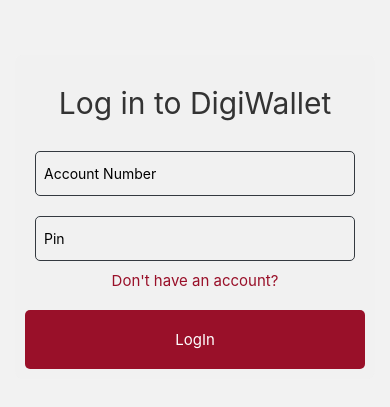
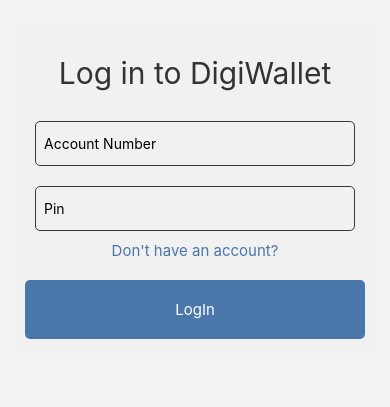
Before and after one commit to ernestnash/DigiWalletApp, a React Native app: screen /Login in a window 390 px wide. Shown: the part 235-642 px from the top of the page. Built offline with nearby package versions, Linux system fonts and the light colour scheme.

Commit message:
Added: API endpoints

```diff
--- a/App.js
+++ b/App.js
@@ -34,7 +34,7 @@
         <Stack.Screen
           name="Dashboard"
           component={Dashboard}
-          options={{ headerShown: false }} // Hide the header for the Register screen
+          options={{ headerShown: true }} // Hide the header for the Dashboard screen
         />
       </Stack.Navigator>
     </NavigationContainer>
--- a/app/components/DisplayImage.js
+++ b/app/components/DisplayImage.js
@@ -2,12 +2,14 @@
 import React from 'react';
 import { View, Image, StyleSheet} from 'react-native';
 
+import ExternalStyles from './ExternalStyles';
+
 const DisplayImage = () => {
   return (
-    <View style={styles.DisplayImage}>
+    <View style={ExternalStyles.DisplayImage}>
 
         <Image
-            style={styles.logo}
+            style={ExternalStyles.logo}
             source={{ uri: 'https://digisoftsolutions.co.ke/wp-content/uploads/2022/05/Logo-300x284-1.png'}}
         />
 
@@ -15,20 +17,5 @@
   );
 };
 
-const styles = StyleSheet.create({
-  DisplayImage: {
-    backgroundColor: '#991029',
-    padding: 10,
-    borderRadius: 50,
-  },
-  logo: {
-    width: 200,
-    height: 190,
-    padding: 40,
-    marginBottom: 40,
-    marginTop: 1,
-  }
-
-});
 
 export default DisplayImage;
--- /dev/null
+++ b/app/components/ExternalStyles.js
@@ -0,0 +1,89 @@
+import { StyleSheet, Dimensions } from "react-native";
+
+const {height} = Dimensions.get("window");
+
+const ExternalStyles = StyleSheet.create({
+    DisplayImage: {
+      backgroundColor: '#4a77aa',
+      padding: 10,
+      borderRadius: 50,
+    },
+    logo: {
+      width: height/2.4,
+      height: height/2.5,
+      marginBottom: 40,
+    },
+    container: {
+      flex: 1,
+      alignItems: 'center',
+      justifyContent: 'center',
+    },
+    welcomeText: {
+      color: '#4a77aa',
+      margin: 50,
+      fontSize: 30,
+      fontWeight: 'bold',
+    },
+    text: {
+      color: '#fff',
+      fontSize: 20,
+    },
+    Register: {
+      backgroundColor: '#f1f1f1',
+      padding: 10,
+      borderRadius: 8,
+    },
+    heading: {
+      fontSize: 30,
+      color: '#333',
+      justifyContent: 'center',
+      alignSelf: 'center',
+      padding: 20,
+    },
+    link: {
+      color: '#4a77aa',
+      justifyContent: 'center',
+      alignSelf: 'center',
+      fontSize: 15,
+    },
+    text: {
+      color: '#fff',
+      justifyContent: 'center',
+      alignSelf: 'center',
+      fontSize: 15,
+    },
+    textInput: {
+      height: 45,
+      width: 320,
+      padding: 8,
+      margin: 10,
+      borderColor: '#343A40',
+      borderWidth: 1,
+      borderRadius: 5,
+    },
+    button: {
+      alignItems: 'center',
+      padding: 20,
+      marginTop: 20,
+      borderRadius: 5,
+      backgroundColor: '#4a77aa',
+      color: '#fff',
+    },
+    buttonHello: {
+      width: 200,
+      alignItems: 'center',
+      padding: 20,
+      marginTop: 20,
+      borderRadius: 5,
+      backgroundColor: '#4a77aa',
+      color: '#fff',
+    },
+    activity: {
+      marginTop: 10,
+      color: '#4a77aa',
+    },
+
+  })
+
+
+export default ExternalStyles;
--- a/app/components/LoginComponent.js
+++ b/app/components/LoginComponent.js
@@ -1,79 +1,95 @@
 // components/MyComponent.js
+import { useState } from 'react';
 import React from 'react';
-import { View, Text, StyleSheet, TextInput, TouchableOpacity } from 'react-native';
+import { View, Text, ActivityIndicator, TextInput, TouchableOpacity } from 'react-native';
+
+import ExternalStyles from './ExternalStyles';
 
 const Login = ({navigation}) => {
-  const onPressLogin = () => {
-    navigation.navigate('Dashboard');
+
+  const [account_number, setAccountNumber] = useState('');
+  const [pin, setPin] = useState('');
+  const [isLoading, setIsLoading] = useState(false);
+  const urlData = 'http://192.168.0.49:8000';
+
+
+  const onPressLogin = async () => {
+    try {
+
+      setIsLoading(true); // Show loading indicator when the button is pressed
+
+      if (!account_number || !pin) {
+        console.error('All fields are required.');
+        return;
+      }
+      console.log('account_number:', account_number);
+      console.log('pin:', pin);
+
+      const response = await fetch(`${urlData}/api/users/login`, {
+        method: 'POST',
+        headers: {
+          Accept: 'application/json',
+          'Content-Type': 'application/json',
+        },
+        body: JSON.stringify({
+          account_number: account_number,
+          pin: pin,
+        }),
+      });
+
+      if (!response.ok) {
+        const errorData = await response.json();
+        console.error('Error data:', errorData);
+        throw new Error(`Logging in failed with status code ${response.status}`);
+      }
+
+      // Handle Navigation to the dashboard
+      navigation.navigate('Dashboard');
+    } catch (error) {
+      console.error('Error Logging in user:', error);
+
+      if (error instanceof Error) {
+        // This is a standard JavaScript Error object
+        console.error('Standard JavaScript Error:', error.message);
+      } else {
+        // Handle other types of errors
+        console.error('Unknown error type:', typeof error, error);
+      }
+
+    } finally {
+      setIsLoading(false); // Hide loading indicator regardless of success or failure
+    }
   };
   const onPressText = () => {
     navigation.navigate('Register');
   };
   return (
-    <View style={styles.Register}>
-      <Text style={styles.heading}>Log in to DigiWallet</Text>
+    <View style={ExternalStyles.Register}>
+      <Text style={ExternalStyles.heading}>Log in to DigiWallet</Text>
       <TextInput
-              style={styles.textInput}
+              style={ExternalStyles.textInput}
               placeholder='Account Number'
+              onChangeText={(text) => setAccountNumber(text)}
+              value={account_number}
               underlineColorAndroid={'transparent'}
             />
       <TextInput
-              style={styles.textInput}
+              style={ExternalStyles.textInput}
               placeholder='Pin'
+              onChangeText={(text) => setPin(text)}
               secureTextEntry={true}
+              value={pin}
               underlineColorAndroid={'transparent'}
             />
-      <Text style={styles.link} onPress={onPressText} >Don't have an account?</Text>
-      <TouchableOpacity style={styles.button} onPress={onPressLogin} >
-            <Text style={styles.text}>LogIn</Text>
+      <Text style={ExternalStyles.link} onPress={onPressText} >Don't have an account?</Text>
+      {isLoading && <ActivityIndicator size="small" style={ExternalStyles.activity} />}
+      <TouchableOpacity style={ExternalStyles.button} onPress={onPressLogin} >
+            <Text style={ExternalStyles.text}>LogIn</Text>
       </TouchableOpacity>
     </View>
   );
 };
 
-const styles = StyleSheet.create({
-  Register: {
-    backgroundColor: '#f1f1f1',
-    padding: 10,
-    borderRadius: 8,
-    marginTop: 60
-  },
-  heading: {
-    fontSize: 30,
-    color: '#333',
-    justifyContent: 'center',
-    alignSelf: 'center',
-    padding: 20,
-  },
-  link: {
-    color: '#991029',
-    justifyContent: 'center',
-    alignSelf: 'center',
-    fontSize: 15,
-  },
-  text: {
-    color: '#fff',
-    justifyContent: 'center',
-    alignSelf: 'center',
-    fontSize: 15,
-  },
-  textInput: {
-    height: 45,
-    width: 320,
-    padding: 8,
-    margin: 10,
-    borderColor: '#343A40',
-    borderWidth: 1,
-    borderRadius: 5,
-  },
-  button: {
-    alignItems: 'center',
-    padding: 20,
-    marginTop: 20,
-    borderRadius: 5,
-    backgroundColor: '#991029',
-    color: '#fff',
-  }
-});
+
 
 export default Login;
--- a/app/components/Registration.js
+++ b/app/components/Registration.js
@@ -1,86 +1,108 @@
 // components/MyComponent.js
-import { StatusBar } from 'expo-status-bar';
-import { View, Text, StyleSheet, TextInput, TouchableOpacity } from 'react-native';
+import { useState } from 'react';
+import { StatusBar} from 'expo-status-bar';
+import { View, Text, ActivityIndicator, TextInput, TouchableOpacity } from 'react-native';
 
-const Registration = ({navigation}) => {
-  const onPressSignup = () => {
-    navigation.navigate('Dashboard');
+import ExternalStyles from './ExternalStyles';
+import React from 'react';
+
+export default function Registration({ navigation }) {
+
+  const [fullName, setFullName] = useState('');
+  const [phoneNumber, setPhoneNumber] = useState('');
+  const [pin, setPin] = useState('');
+  const [isLoading, setIsLoading] = useState(false);
+  const urlData = 'http://192.168.0.49:8000';
+
+  const onPressSignup = async () => {
+    try {
+
+      setIsLoading(true); // Show loading indicator when the button is pressed
+
+      if (!fullName || !phoneNumber || !pin) {
+        console.error('All fields are required.');
+        return;
+      }
+      console.log('full_name:', fullName);
+      console.log('phone_number:', phoneNumber);
+      console.log('pin:', pin);
+
+      const response = await fetch(`${urlData}/api/users`, {
+        method: 'POST',
+        headers: {
+          Accept: 'application/json',
+          'Content-Type': 'application/json',
+        },
+        body: JSON.stringify({
+          full_name: fullName,
+          phone_number: phoneNumber,
+          pin: pin,
+        }),
+      });
+
+      if (!response.ok) {
+        const errorData = await response.json();
+        console.error('Error data:', errorData);
+        throw new Error(`Registration failed with status code ${response.status}`);
+      }
+
+      // Handle Navigation to the dashboard
+      navigation.navigate('Dashboard');
+
+    } catch (error) {
+      console.error('Error registering user:', error);
+
+      if (error instanceof Error) {
+        // This is a standard JavaScript Error object
+        console.error('Standard JavaScript Error:', error.message);
+      } else {
+        // Handle other types of errors
+        console.error('Unknown error type:', typeof error, error);
+      }
+
+    } finally {
+      setIsLoading(false); // Hide loading indicator regardless of success or failure
+    }
   };
   const onPressText = () => {
     navigation.navigate('Login');
   };
   return (
-    <View style={styles.Register}>
-      <Text style={styles.heading}>Sign Up for DigiWallet</Text>
+    <View style={ExternalStyles.Register}>
+      <Text style={ExternalStyles.heading}>Sign Up for DigiWallet</Text>
       <TextInput
-              style={styles.textInput}
+              style={ExternalStyles.textInput}
               placeholder='Enter Full Name'
+              onChangeText={(text) => setFullName(text)}
+              value={fullName}
               underlineColorAndroid={'transparent'}
             />
       <TextInput
-              style={styles.textInput}
+              style={ExternalStyles.textInput}
               placeholder='Enter Phone Number'
+              onChangeText={(text) => setPhoneNumber(text)}
+              value={phoneNumber}
               underlineColorAndroid={'transparent'}
             />
       <TextInput
-              style={styles.textInput}
+              style={ExternalStyles.textInput}
               placeholder='Enter Pin'
+              onChangeText={(text) => setPin(text)}
               secureTextEntry={true}
+              value={pin}
               underlineColorAndroid={'transparent'}
             />
-      <Text style={styles.link} onPress={onPressText}>Already have an account?</Text>
+      <Text style={ExternalStyles.link} onPress={onPressText}>Already have an account?</Text>
+      {isLoading && <ActivityIndicator size="small" style={ExternalStyles.activity} />}
       <TouchableOpacity
-        style={styles.button}
+        style={ExternalStyles.button}
         onPress={onPressSignup}>
-            <Text style={styles.text}>Sign Up</Text>
+            <Text style={ExternalStyles.text}>Sign Up</Text>
       </TouchableOpacity>
       <StatusBar style="auto" />
     </View>
   );
 };
 
-const styles = StyleSheet.create({
-  Register: {
-    backgroundColor: '#f1f1f1',
-    padding: 10,
-    borderRadius: 8,
-  },
-  heading: {
-    fontSize: 30,
-    color: '#333',
-    justifyContent: 'center',
-    alignSelf: 'center',
-    padding: 20,
-  },
-  link: {
-    color: '#991029',
-    justifyContent: 'center',
-    alignSelf: 'center',
-    fontSize: 15,
-  },
-  text: {
-    color: '#fff',
-    justifyContent: 'center',
-    alignSelf: 'center',
-    fontSize: 15,
-  },
-  textInput: {
-    height: 45,
-    width: 320,
-    padding: 8,
-    margin: 10,
-    borderColor: '#343A40',
-    borderWidth: 1,
-    borderRadius: 5,
-  },
-  button: {
-    alignItems: 'center',
-    padding: 20,
-    marginTop: 20,
-    borderRadius: 5,
-    backgroundColor: '#991029',
-    color: '#fff',
-  }
-});
 
-export default Registration;
+// export default Registration;
--- a/app/pages/Hello.js
+++ b/app/pages/Hello.js
@@ -1,7 +1,9 @@
 import { StatusBar } from 'expo-status-bar';
-import { StyleSheet, Text, View, TouchableOpacity} from 'react-native';
+import { Text, View, TouchableOpacity, SafeAreaView} from 'react-native';
 
 import DisplayImage from '../components/DisplayImage';
+
+import ExternalStyles from '../components/ExternalStyles';
 
 
 export default function Hello({ navigation }) {
@@ -12,46 +14,23 @@
     navigation.navigate('Register');
   };
   return (
-      <View style={styles.container}>
-        <DisplayImage />
-        <Text style={styles.welcomeText}>
+      <View style={ExternalStyles.container}>
+        <SafeAreaView>
+          <View>
+            <DisplayImage/>
+          </View>
+        </SafeAreaView>
+        <Text style={ExternalStyles.welcomeText}>
           Welcome to DigiWallet
         </Text>
-        <TouchableOpacity style={styles.button} onPress={onPressLogin}>
-          <Text style={styles.text}>logIn</Text>
+        <TouchableOpacity style={ExternalStyles.buttonHello} onPress={onPressLogin}>
+          <Text style={ExternalStyles.text}>logIn</Text>
         </TouchableOpacity>
-        <TouchableOpacity style={styles.button} onPress={onPressSignup}>
-          <Text style={styles.text}>SignUp</Text>
+        <TouchableOpacity style={ExternalStyles.buttonHello} onPress={onPressSignup}>
+          <Text style={ExternalStyles.text}>SignUp</Text>
         </TouchableOpacity>
 
         <StatusBar style="auto" />
       </View>
   );
 }
-
-const styles = StyleSheet.create({
-  container: {
-    flex: 1,
-    alignItems: 'center',
-    justifyContent: 'center',
-  },
-  welcomeText: {
-    color: '#991029',
-    margin: 50,
-    fontSize: 30,
-    fontWeight: 'bold',
-  },
-  text: {
-    color: '#fff',
-    fontSize: 20,
-  },
-  button: {
-    alignItems: 'center',
-    width: 200,
-    padding: 15,
-    marginTop: 20,
-    borderRadius: 5,
-    backgroundColor: '#991029',
-    color: '#fff',
-  }
-});
--- a/app/pages/Login.js
+++ b/app/pages/Login.js
@@ -2,20 +2,13 @@
 import { StyleSheet, Text, View } from 'react-native';
 import LoginComponent from '../components/LoginComponent';
 
+import ExternalStyles from '../components/ExternalStyles';
 
 export default function Login() {
   return (
-    <View style={styles.container}>
+    <View style={ExternalStyles.container}>
       <LoginComponent />
       <StatusBar style="auto" />
     </View>
   );
 }
-
-const styles = StyleSheet.create({
-  container: {
-    flex: 1,
-    alignItems: 'center',
-    justifyContent: 'center',
-  },
-});
--- a/app/pages/Register.js
+++ b/app/pages/Register.js
@@ -3,10 +3,11 @@
 import Registration from '../components/Registration';
 
 
-export default function Register() {
+export default function Register({ navigation }) {
+
   return (
     <View style={styles.container}>
-      <Registration />
+      <Registration navigation={ navigation }/>
       <StatusBar style="auto" />
     </View>
   );
--- a/package.json
+++ b/package.json
@@ -12,6 +12,7 @@
     "@react-native-community/masked-view": "^0.1.11",
     "@react-navigation/native": "^6.1.9",
     "@react-navigation/stack": "^6.3.20",
+    "axios": "^1.6.2",
     "expo": "~49.0.15",
     "expo-status-bar": "~1.6.0",
     "react": "18.2.0",
```
Also changed, not shown: 1 other file (tests, documents, lock files or other folders).
